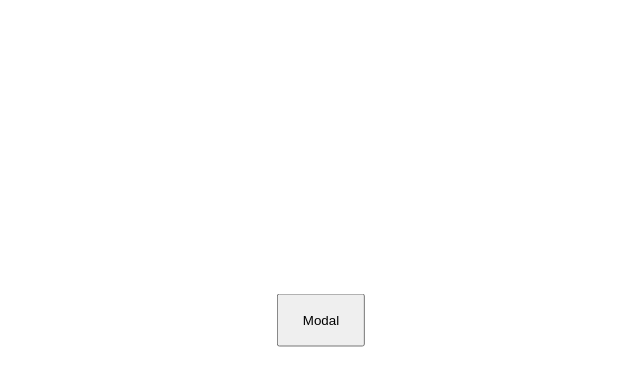
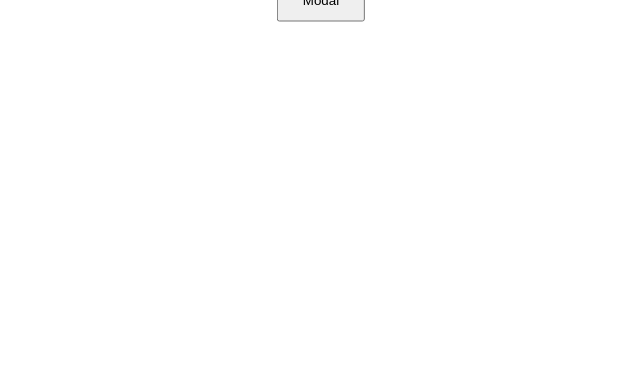
Before and after one commit to PJMantoss/react_modal, a React (Create React App) app: page / in a window 1280 px wide. Shown: the top 386 px of the page, without its empty margins (319-959 px from the left). Built offline with nearby package versions, Linux system fonts and the light colour scheme; the HTML template or start-up script is replaced by a standard one.

Commit message:
update App styling

```diff
--- a/src/App.css
+++ b/src/App.css
@@ -4,8 +4,9 @@
 
 .modalBtn{
   position: fixed;
-  top: 40%;
-  left: 50%;
-  padding: 17px 24px;
+  /* top: 40%;
+  left: 50%; */
+  padding: 12px 24px;
   transform: translate(-50%,-50%);
+  z-index: -1;
 }
```
